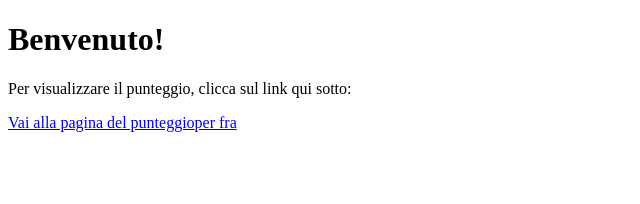
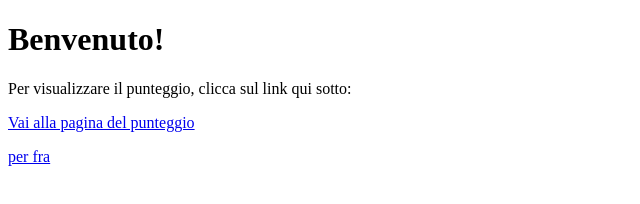
Before and after one commit to Patri0224/site, a plain HTML site: page index.html in a window 1280 px wide. Shown: the whole page, without its empty margins (0-640 px from the left). Drawn offline with Linux system fonts and the light colour scheme.

Commit message:
Update index.html

```diff
--- a/index.html
+++ b/index.html
@@ -8,6 +8,6 @@
 <body>
     <h1>Benvenuto!</h1>
     <p>Per visualizzare il punteggio, clicca sul link qui sotto:</p>
-    <a href="punteggio/punteggio.html">Vai alla pagina del punteggio</a><a href="fra.html">per fra</a>
+    <a href="punteggio/punteggio.html">Vai alla pagina del punteggio</a><br><p><a href="fra.html">per fra</a></p>
 </body>
 </html>
```
